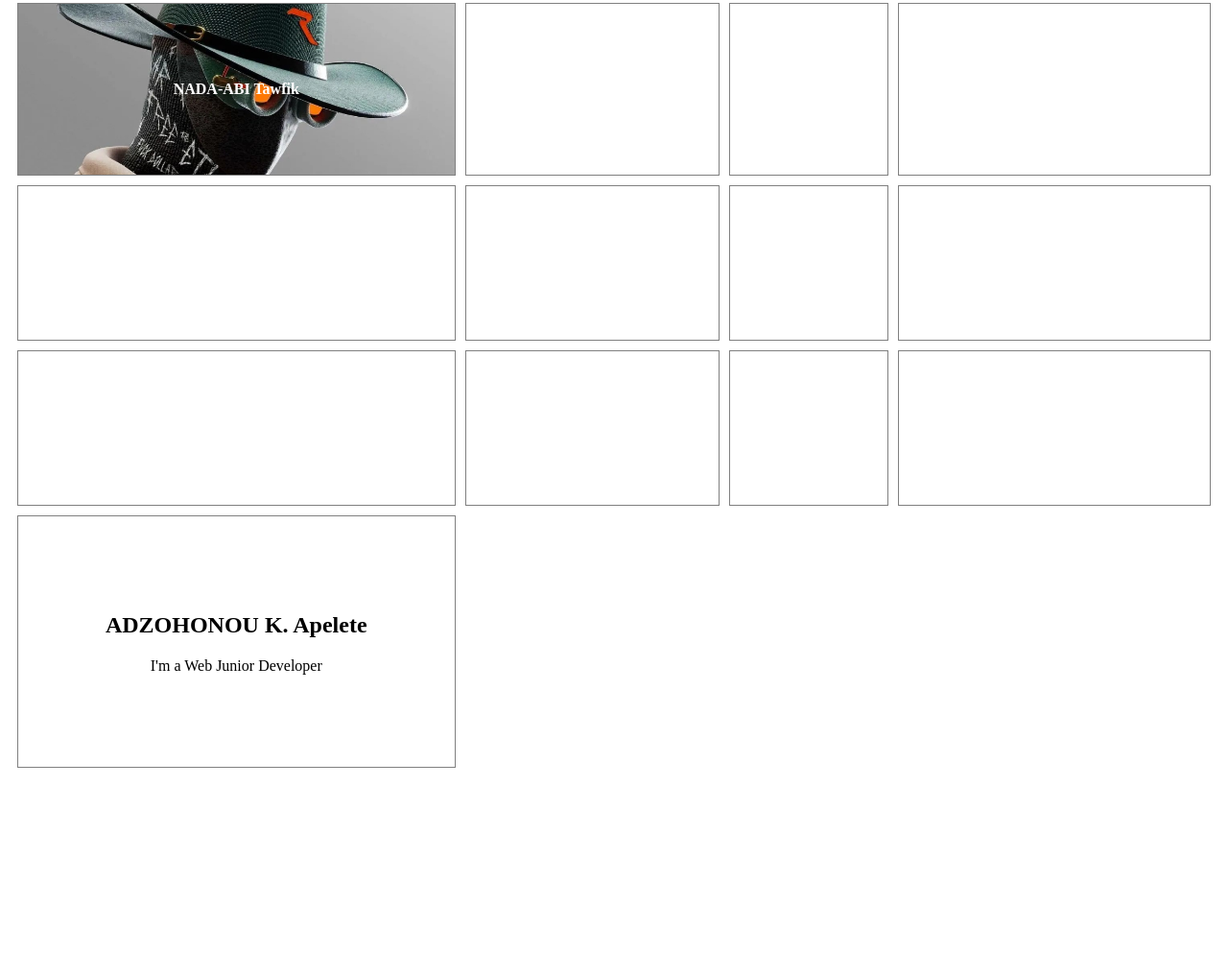
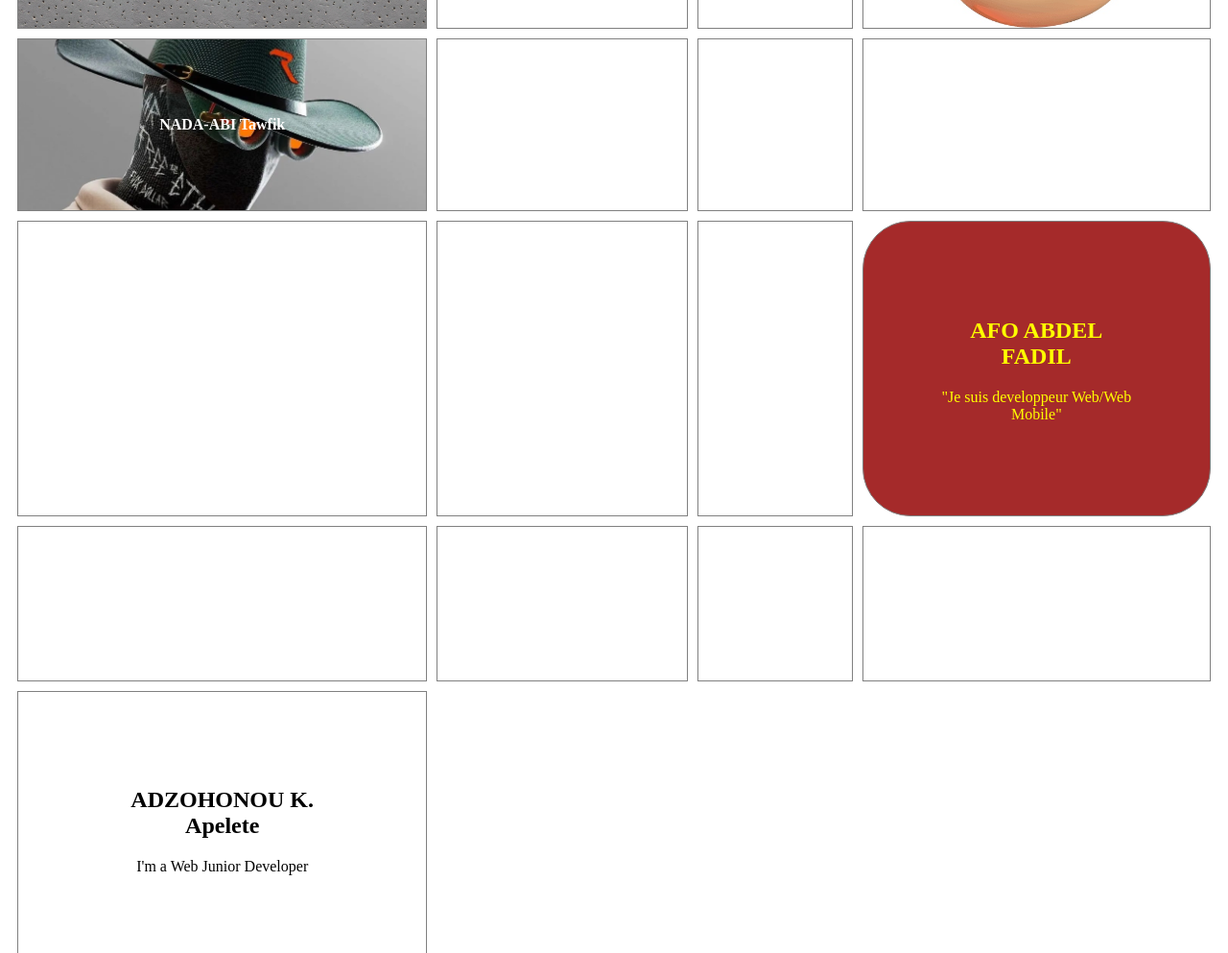
Before and after one commit to ba13malick/PR-DWWM, a plain HTML site: page index.html in a window 1280 px wide. Shown: the part 901-1894 px from the top of the page at 96% size. Before the commit the page ends 1719 px from the top, so only its background shows below. Drawn offline with Linux system fonts and the light colour scheme.

Commit message:
Modification du code à la ligne N°47

```diff
--- a/index.html
+++ b/index.html
@@ -44,7 +44,7 @@
         <div class="grid-item"></div>
         <div class="grid-item"></div>
         <div class="grid-item"></div>
-        <div class="grid-item"></div>
+        <div class="grid-item" style="background-color: brown;color: yellow;border-radius: 50px;"><h2>AFO ABDEL FADIL</h2><p>"Je suis developpeur Web/Web Mobile"</p></div>
         <div class="grid-item"></div>
         <div class="grid-item"></div>
         <div class="grid-item"></div>
```
